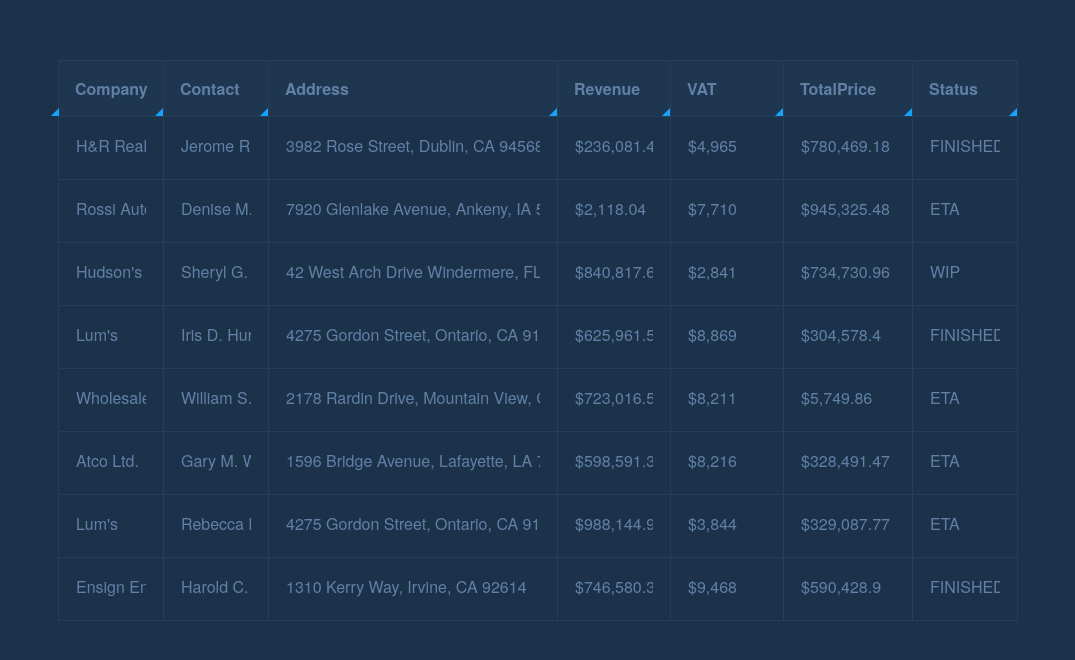
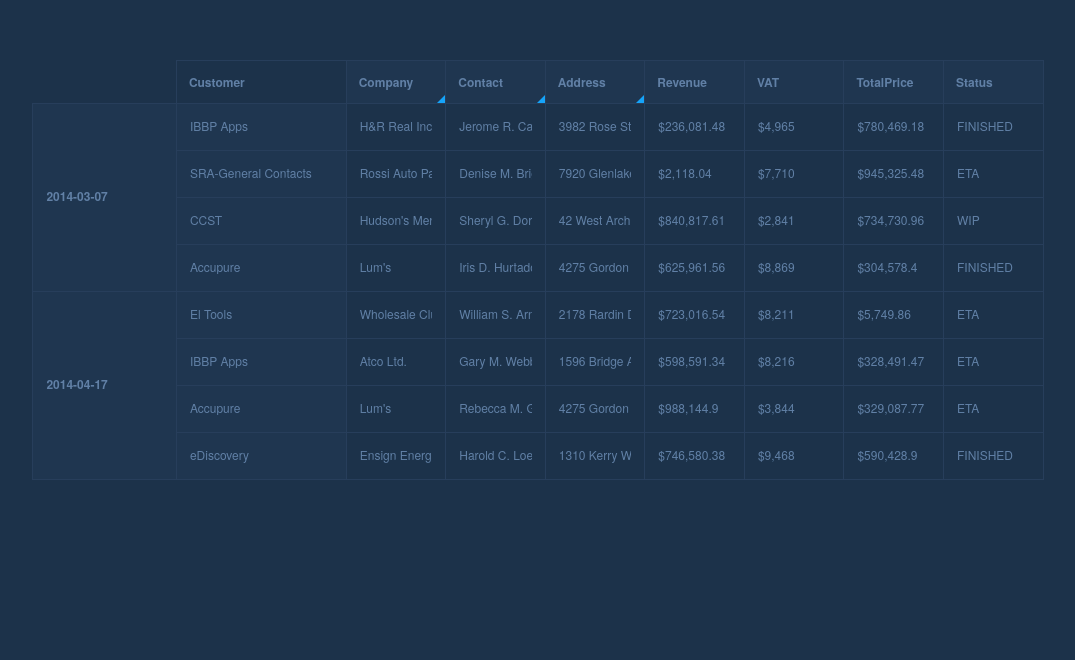
Before and after one commit to LucienLee/vue-data-grid, a Vue app: page / in a window 1280 px wide. Shown: the top 660 px of the page, without its empty margins (102-1177 px from the left). Built offline with nearby package versions, Linux system fonts and the light colour scheme.

Commit message:
done expanding

```diff
--- a/package.json
+++ b/package.json
@@ -10,6 +10,7 @@
     "lint": "eslint --ext .js,.vue src"
   },
   "dependencies": {
+    "gsap": "^1.19.1",
     "lodash": "^4.17.4",
     "moment": "^2.17.1",
     "normalize.css": "^5.0.0",
--- a/src/App.vue
+++ b/src/App.vue
@@ -18,6 +18,7 @@
 @import "./sass/variables"
 
 body
+  font-size: 12px
   background: $bg-color
   color: $text-color
 
--- a/src/components/DgTable.vue
+++ b/src/components/DgTable.vue
@@ -1,14 +1,15 @@
 <template lang="pug">
-.dg-table
   table
     thead: tr
-      th
-      th.header.header--expandable(v-for="header in headers", :class="'header--' + header") {{ header | capitalize }}
+      th.header--date
+      th.header(v-for="header in headers",
+        :class="['header--'+header, headerClass(header)]",
+        @click="onExpand(header)") {{ header | capitalize }}
     tbody
       tr(v-for="(record, index) in sortedRecords")
-        td.cell.cell--group(v-if="isfirstOfDateGroup(index)", :rowspan="getNumOfDateGroupByIndex(index)")
+        td.cell.cell--date(v-if="isfirstOfDateGroup(index)", :rowspan="getNumOfDateGroupByIndex(index)")
           span.cell-content {{record['date']}}
-        td.cell(v-for="header in headers", :class="'cell--' + header" )
+        td.cell(v-for="header in headers", :class="'cell--' + header", @click="onExpand(header)")
           span.cell-content(v-if="isCurrency(header)") {{record[header] | toCurrency}}
           span.cell-content(v-else) {{record[header]}}
 </template>
@@ -17,6 +18,7 @@
 import Vue from 'vue'
 import moment from 'moment'
 import _ from 'lodash'
+import { TweenMax, Linear } from 'gsap'
 import { records } from '../data.json'
 import { toCurrency, toMMMMYYYY, capitalize } from 'utils/filters'
 
@@ -27,7 +29,10 @@
 export default {
   data: () => ({
     headers: ['customer', 'company', 'contact', 'address', 'revenue', 'VAT', 'totalPrice', 'status'],
-    records: records
+    expandables: ['company', 'contact', 'address'],
+    records: records,
+    expanding: '',
+    lastExpanded: ''
   }),
   computed: {
     sortedRecords () {
@@ -38,6 +43,19 @@
     numOfDateGroup () {
       const dates = this.sortedRecords.map(el => el.date)
       return _.countBy(dates, toMMMMYYYY)
+    },
+    maxLenOfCols () {
+      return this.records.reduce((acc, record) => {
+        Object.keys(record).forEach((prop) => {
+          if (acc[prop] < record[prop].length) {
+            acc[prop] = record[prop].length
+          }
+        })
+        return acc
+      }, this.headers.reduce((acc, prop) => {
+        acc[prop] = 0
+        return acc
+      }, {}))
     }
   },
   methods: {
@@ -51,6 +69,25 @@
     },
     getNumOfDateGroupByIndex (index) {
       return this.numOfDateGroup[toMMMMYYYY(this.sortedRecords[index].date)]
+    },
+    headerClass (header) {
+      return {
+        'header--expandable': this.expanding !== header && this.expandables.includes(header)
+      }
+    },
+    onExpand (header) {
+      if (this.expandables.includes(header) && header !== this.expanding) {
+        this.expanding = header
+        this.lastExpanded && this.lastExpanded.reverse()
+
+        const col = document.getElementsByClassName('header--' + header)[0]
+        const targetWidth = this.maxLenOfCols[header] / 2 + 1 // 1 for cell padding
+
+        this.lastExpanded = TweenMax.to(col, 0.2, {
+          width: `${targetWidth}em`,
+          ease: Linear.easeNone
+        })
+      }
     }
   }
 }
@@ -61,43 +98,30 @@
 @import "../sass/variables"
 @import "../sass/utils"
 
+$fixed-cell-width: 10em
+$arrow-size: 8px
+
 table
   table-layout: fixed
-  width: 75%
+  width: 80%
   margin: 0 auto
   border-collapse: collapse
   text-align: left
 
 .header
+  width: fitted-cell-width(8)
+  padding: $cell-padding
   border: 1px solid $border-color
-  padding: $cell-padding
   background: $hover-color
+
+.header--date
+  border: none
+  width: $fixed-cell-width
 
 .header--customer
   background: none
+  width: $fixed-cell-width
 
-.header--company
-  width: fitted-cell-width(7)
-
-.header--contact
-  width: fitted-cell-width(7)
-
-.header--address
-  width: 16em
-
-.header--revenue
-  width: 5em
-
-.header--VAT
-  width: 5em
-
-.header--totalPrice
-  width: fitted-cell-width(10)
-
-.header--status
-  width: fitted-cell-width(7)
-
-$arrow-size: 8px
 .header--expandable
   position: relative
   &::after
@@ -124,9 +148,9 @@
   border-right: $cell-padding solid transparent
   padding: $cell-padding 0
   overflow: hidden
+  cursor: pointer
 
-.cell--group
-  width: 20px
+.cell--date
   font-weight: bold
   background: $hover-color
 
```
Also changed, not shown: 1 other file (tests, documents, lock files or other folders).
